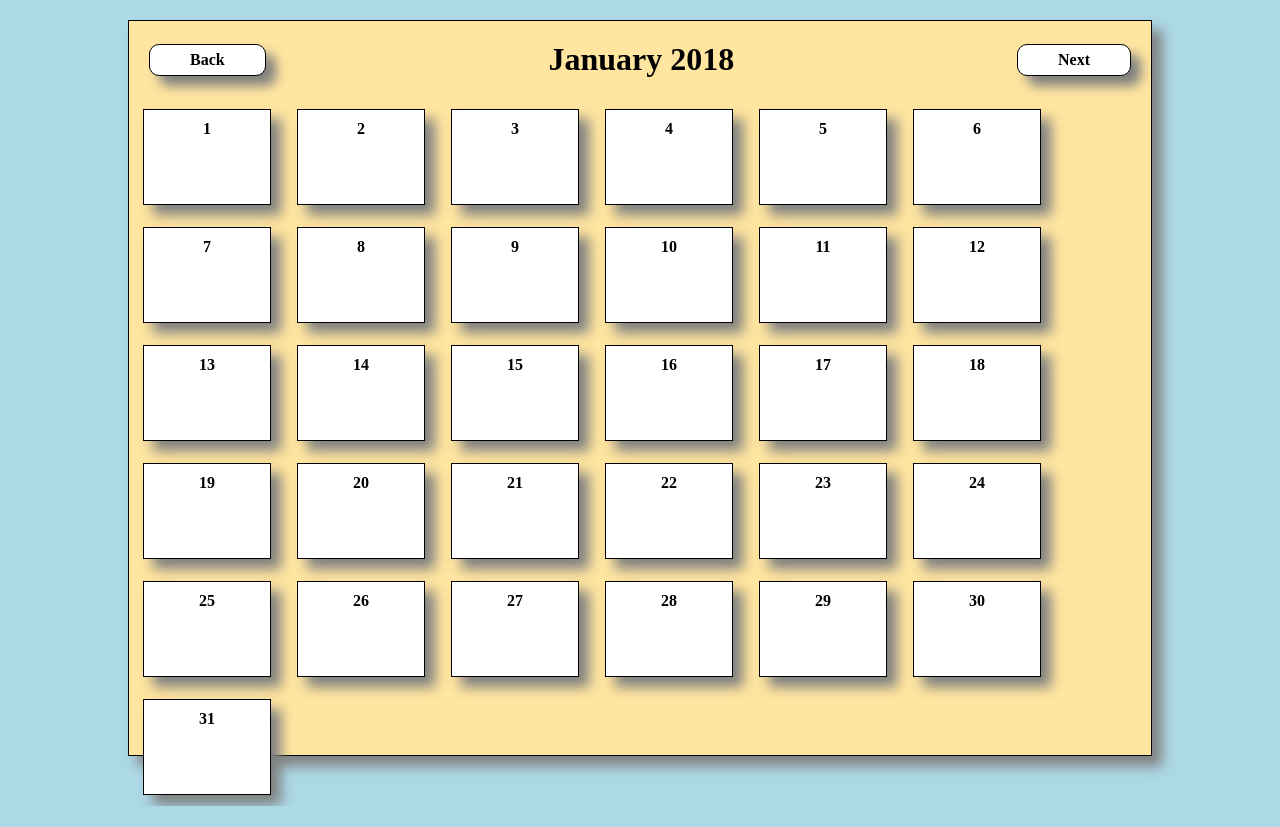
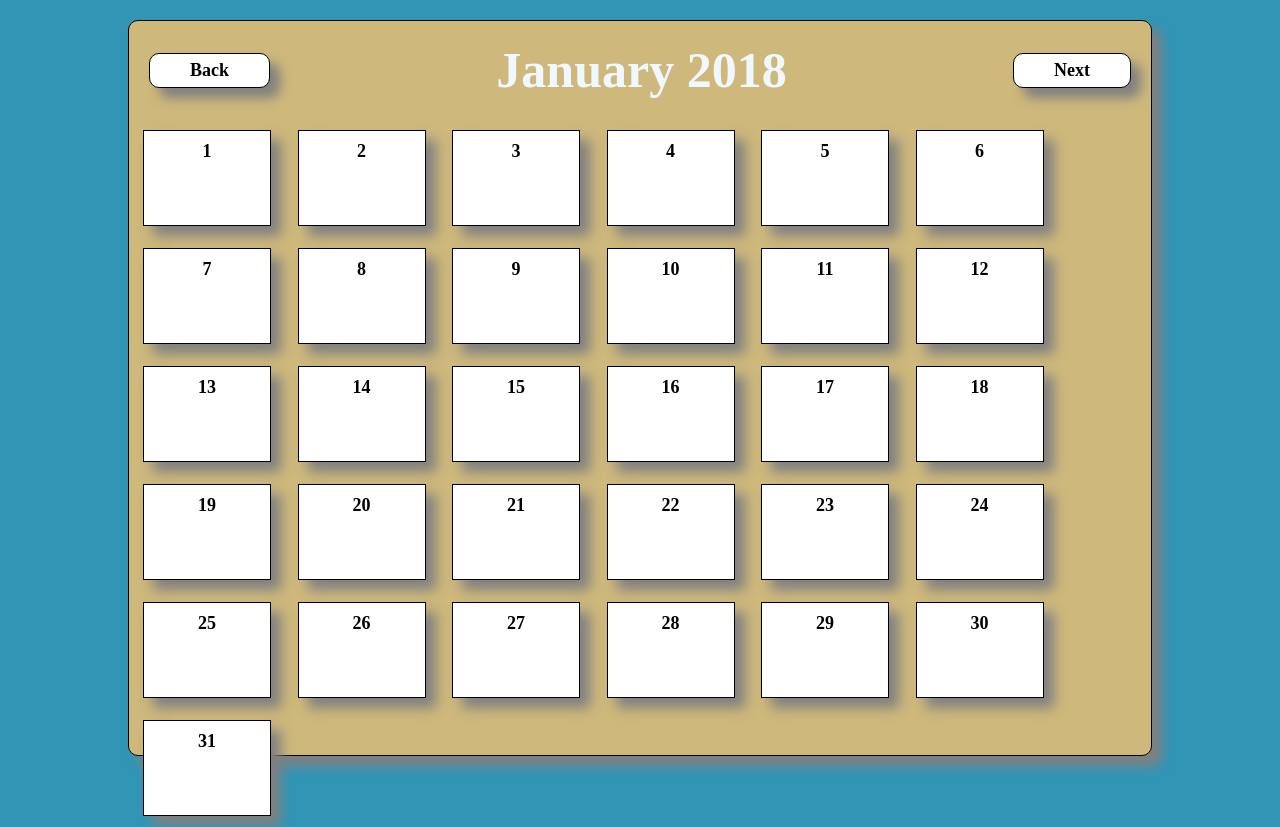
Before and after one commit to musumeci-gabriele/ajax-ex-calendar, a plain HTML site: page index.html in a window 1280 px wide. Before the commit the page ends 806 px from the top, so only its background shows below. Drawn offline with nearby package versions, Linux system fonts and the light colour scheme; no server answers.

Commit message:
Screenshot

```diff
--- a/css/style.css
+++ b/css/style.css
@@ -5,18 +5,24 @@
 }
 
 body{
-  background-color: lightblue;
+  background-color: rgb(49, 149, 182);
   color: inherit;
   font-weight: bold;
+  font-size: large;
 }
 .wrapper{
   width: 80vw;
   height: 92vh;
   margin: 20px auto;
-  background-color: rgb(255, 229, 160);
+  background-color: rgb(206, 184, 123);
   color:inherit;
   border: 1px solid black;
+  border-radius: 10px;
   box-shadow: 10px 10px 12px grey;
+}
+h1{
+  font-size: 50px;
+  color: aliceblue;
 }
 
 .redHoliday{
@@ -36,6 +42,7 @@ header div{
   box-shadow: 10px 10px 12px grey;
   background-color: white;
   color: inherit;
+  cursor: pointer;
 }
 #days{
   margin: 10px 3px;
```
Also changed, not shown: index.html (+1 -1 lines), Screenshot.png (added).
